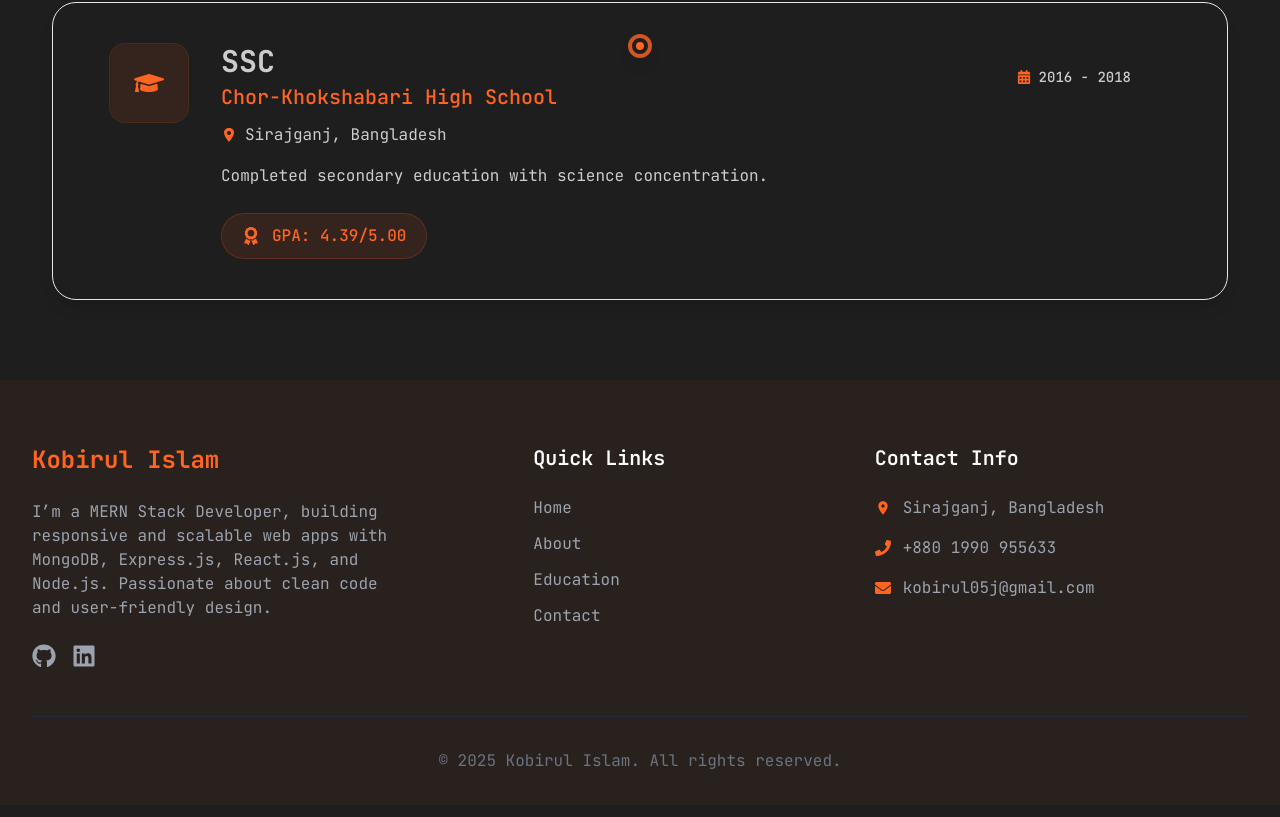
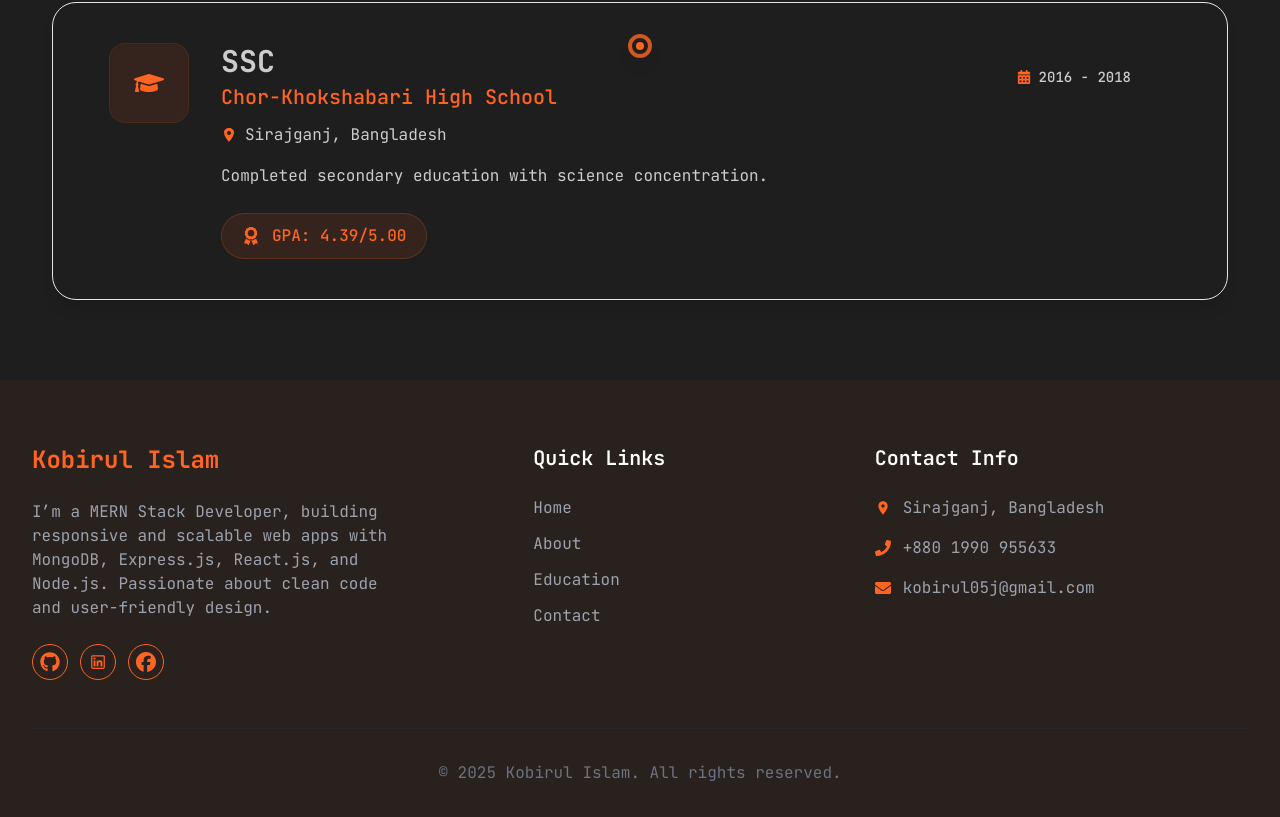
Before and after one commit to kobirul5/personal-web, a Next.js app: page / in a window 1280 px wide. Shown: the part 2890-3707 px from the top of the page. Built offline with nearby package versions, Linux system fonts and the light colour scheme.

Commit message:
change icon in foter section

```diff
--- a/src/components/Footer.jsx
+++ b/src/components/Footer.jsx
@@ -3,6 +3,7 @@ import { motion } from "framer-motion";
 import { FaGithub, FaLinkedin, FaTwitter, FaEnvelope, FaPhone } from "react-icons/fa";
 import { MdLocationOn } from "react-icons/md";
 import Link from "next/link";
+import Social from "./Social";
 
 const Footer = () => {
   const currentYear = new Date().getFullYear();
@@ -23,12 +24,7 @@ const Footer = () => {
               I’m a MERN Stack Developer, building responsive and scalable web apps with MongoDB, Express.js, React.js, and Node.js. Passionate about clean code and user-friendly design.
             </p>
             <div className="flex space-x-4">
-              <Link href="https://github.com/kobirul5" target="_blank" className="text-gray-400 hover:text-primaryColor transition-colors">
-                <FaGithub className="text-2xl" />
-              </Link>
-              <Link href="https://www.linkedin.com/in/kobirul-islam/" target="_blank" className="text-gray-400 hover:text-primaryColor transition-colors">
-                <FaLinkedin className="text-2xl" />
-              </Link>
+              <Social/>
             </div>
           </motion.div>
 
```
